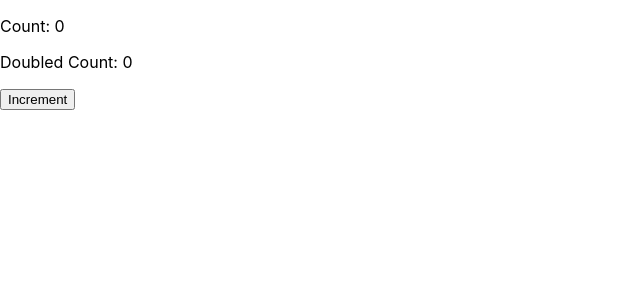
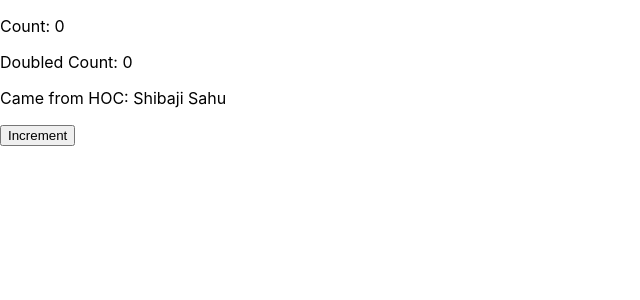
Before and after one commit to Shibaji121/practice, a React (Create React App) app: page / in a window 1280 px wide. Shown: the top 300 px of the page, without its empty margins (0-640 px from the left). Built offline with nearby package versions, Linux system fonts and the light colour scheme.

Commit message:
HOC practice

```diff
--- a/src/App.js
+++ b/src/App.js
@@ -1,7 +1,8 @@
 import { useMemo, useState } from "react";
 import "./App.css";
+import Higher from "./Higher";
 
-function App() {
+function App(props) {
   const [count, setCount] = useState(0);
 
   const doubledCount = useMemo(() => {
@@ -17,9 +18,10 @@ function App() {
     <div>
       <p>Count: {count}</p>
       <p>Doubled Count: {doubledCount}</p>
+      <p>Came from HOC: {props.value}</p>
       <button onClick={incrementCount}>Increment</button>
     </div>
   );
 }
 
-export default App;
+export default Higher(App);
--- /dev/null
+++ b/src/Higher.js
@@ -0,0 +1,9 @@
+import React from "react";
+
+const Higher = (AnyFunction) => {
+  function subject() {
+    return <AnyFunction value="Shibaji Sahu" />;
+  }
+  return subject;
+};
+export default Higher;
```
